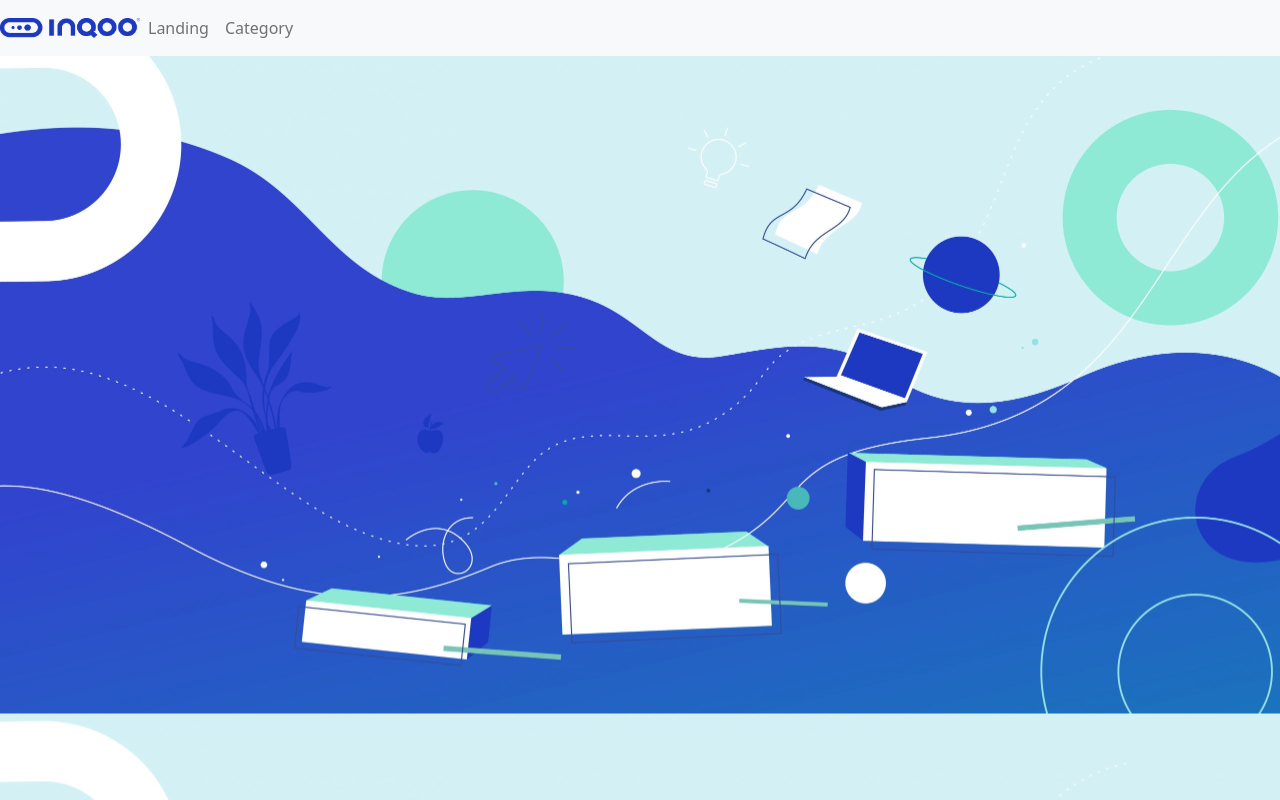
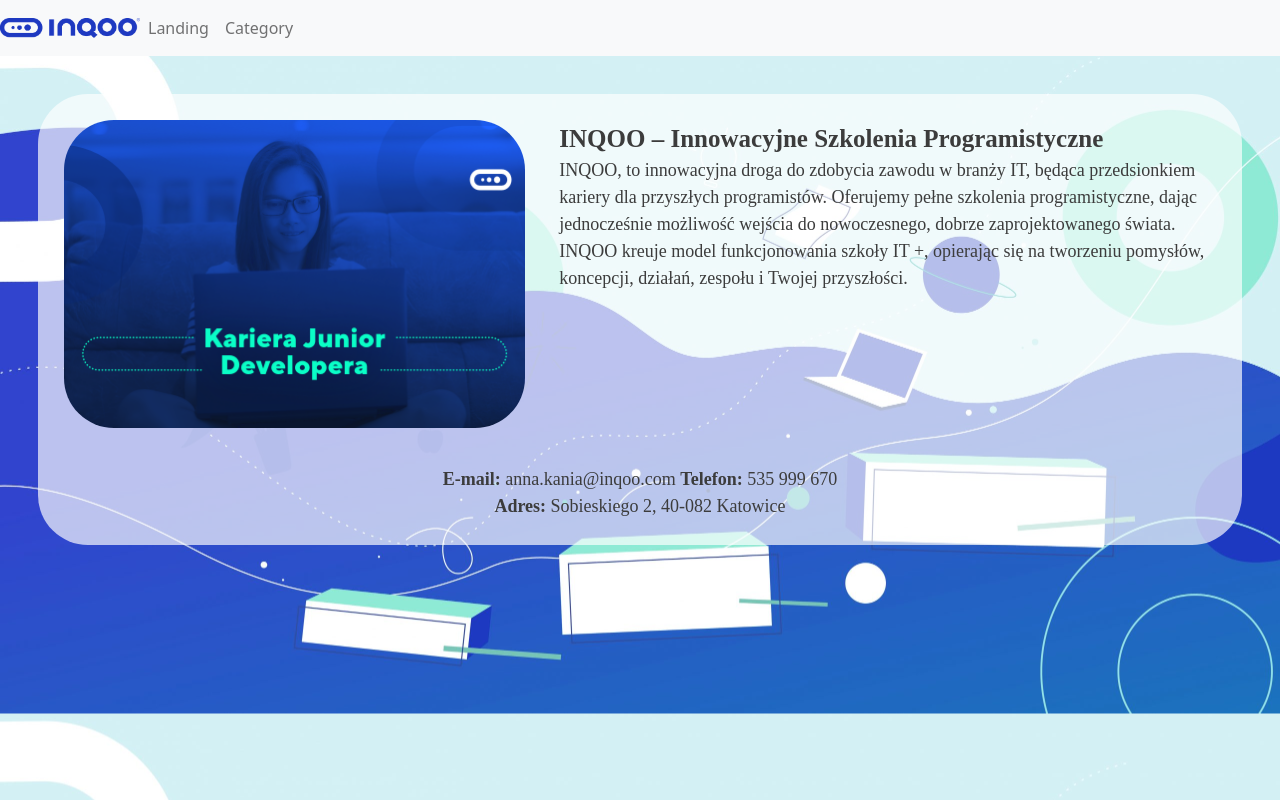
Before and after one commit to domino468/CoursesPlatform, an Angular app: page /landing-page in a window 1280 px wide. Built offline with nearby package versions, Linux system fonts and the light colour scheme.

Commit message:
Landing page improved AGAIN

```diff
--- a/src/app/landing-page/landing-page.component.html
+++ b/src/app/landing-page/landing-page.component.html
@@ -0,0 +1,14 @@
+<div id="container">
+<div id="content">
+<img src="assets/images/inqoo-image.png" width="40%" style="float:left; border-radius:50px; margin-right:3%">
+<b style="font-size:25px">INQOO – Innowacyjne Szkolenia Programistyczne</b><br>
+INQOO, to innowacyjna droga do zdobycia zawodu w branży IT, będąca przedsionkiem kariery dla przyszłych programistów.
+Oferujemy pełne szkolenia programistyczne, dając jednocześnie możliwość wejścia do nowoczesnego, dobrze zaprojektowanego świata. INQOO kreuje model funkcjonowania szkoły IT +, opierając się na tworzeniu pomysłów, koncepcji, działań, zespołu i Twojej przyszłości.
+</div>
+<div id="footer">
+<b>E-mail:</b> anna.kania@inqoo.com
+<b>Telefon:</b> 535 999 670<br>
+<b>Adres:</b> Sobieskiego 2, 40-082 Katowice
+
+</div>
+</div>
```
Also changed, not shown: src/assets/images/inqoo-image.png (added).
